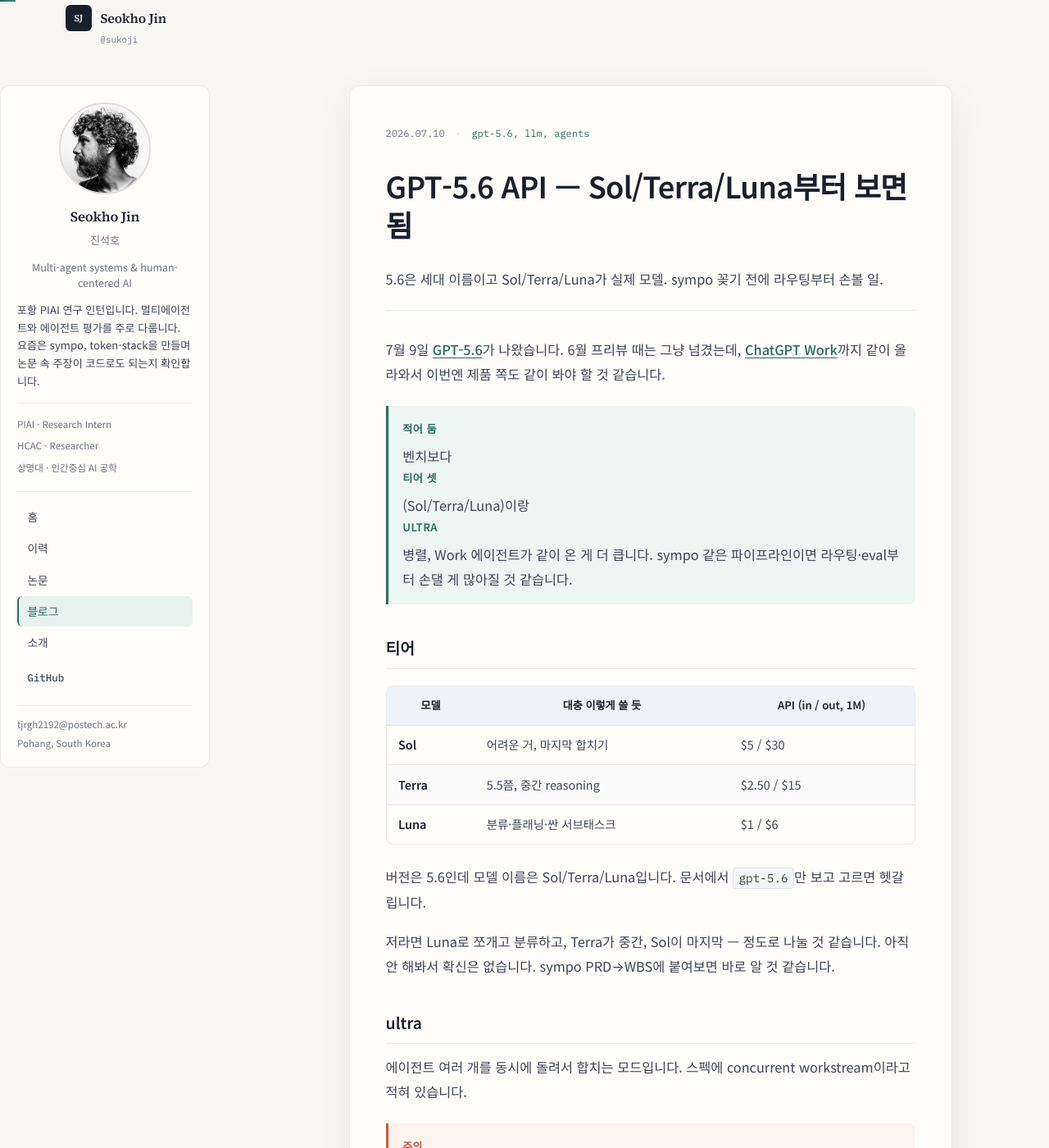
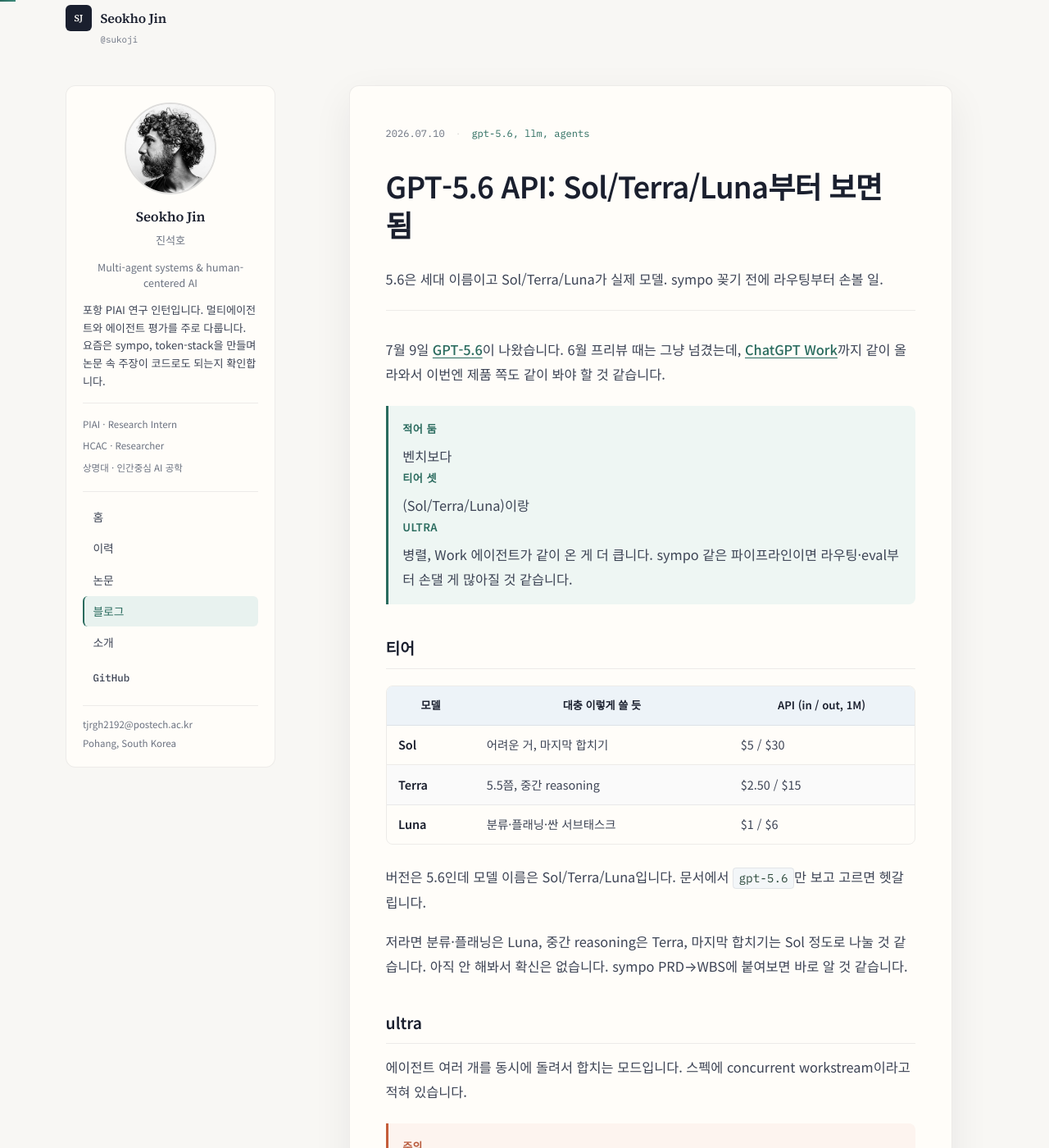
Before and after one commit to sukoji/sukoji.github.io, a Jekyll site: the page built from _posts/2026-07-10-gpt-5-6-first-impressions.md, in a window 1280 px wide and 1400 px high. Shown: the whole window at 82% size. Built offline with Jekyll 4.4.1, drawn with Linux system fonts in a browser that asks for light colours; some of the changed text lies outside the part shown.

Commit message:
fix header/sidebar misalignment and polish post copy
- #main-content's id-specificity width:100% was beating .container's
  centered width, stretching the sidebar+content edge to edge while
  the header stayed centered at 1120px — drop the forced width
- smooth remaining awkward phrasing in the GPT-5.6 post (title/lead
  em dashes, particle mismatch, repeated 예정입니다 endings)

Co-Authored-By: Claude Opus 4.8 <noreply@anthropic.com>

```diff
--- a/_posts/2026-07-10-gpt-5-6-first-impressions.md
+++ b/_posts/2026-07-10-gpt-5-6-first-impressions.md
@@ -1,12 +1,12 @@
 ---
 layout: post
-title: "GPT-5.6 API — Sol/Terra/Luna부터 보면 됨"
+title: "GPT-5.6 API: Sol/Terra/Luna부터 보면 됨"
 date: 2026-07-10
 tags: [gpt-5.6, llm, agents]
 summary: 5.6은 세대 이름이고 Sol/Terra/Luna가 실제 모델. sympo 꽂기 전에 라우팅부터 손볼 일.
 ---
 
-7월 9일 [GPT-5.6](https://openai.com/index/gpt-5-6/)가 나왔습니다. 6월 프리뷰 때는 그냥 넘겼는데, [ChatGPT Work](https://openai.com/index/chatgpt-for-your-most-ambitious-work/)까지 같이 올라와서 이번엔 제품 쪽도 같이 봐야 할 것 같습니다.
+7월 9일 [GPT-5.6](https://openai.com/index/gpt-5-6/)이 나왔습니다. 6월 프리뷰 때는 그냥 넘겼는데, [ChatGPT Work](https://openai.com/index/chatgpt-for-your-most-ambitious-work/)까지 같이 올라와서 이번엔 제품 쪽도 같이 봐야 할 것 같습니다.
 
 > **적어 둠**
 > 벤치보다 **티어 셋**(Sol/Terra/Luna)이랑 **ultra** 병렬, Work 에이전트가 같이 온 게 더 큽니다. sympo 같은 파이프라인이면 라우팅·eval부터 손댈 게 많아질 것 같습니다.
@@ -22,7 +22,7 @@ summary: 5.6은 세대 이름이고 Sol/Terra/Luna가 실제 모델. sympo 꽂
 
 버전은 5.6인데 모델 이름은 Sol/Terra/Luna입니다. 문서에서 `gpt-5.6`만 보고 고르면 헷갈립니다.
 
-저라면 Luna로 쪼개고 분류하고, Terra가 중간, Sol이 마지막 — 정도로 나눌 것 같습니다. 아직 안 해봐서 확신은 없습니다. sympo PRD→WBS에 붙여보면 바로 알 것 같습니다.
+저라면 분류·플래닝은 Luna, 중간 reasoning은 Terra, 마지막 합치기는 Sol 정도로 나눌 것 같습니다. 아직 안 해봐서 확신은 없습니다. sympo PRD→WBS에 붙여보면 바로 알 것 같습니다.
 
 ## ultra
 
--- a/assets/css/main.css
+++ b/assets/css/main.css
@@ -58,9 +58,13 @@ body {
   flex-direction: column;
 }
 
+/* No forced width here: .container/.site-shell (class selectors, lower
+   specificity than this id) own the actual width/centering. An id-level
+   width:100% used to beat them and stretch main edge-to-edge, throwing
+   it out of alignment with the header's centered .container. */
 #main-content {
   flex: 1;
-  width: 100%;
+  min-width: 0;
 }
 
 .skip-link {
```
Also changed, not shown: other parts of _posts/2026-07-10-gpt-5-6-first-impressions.md (+3 -3 lines).
